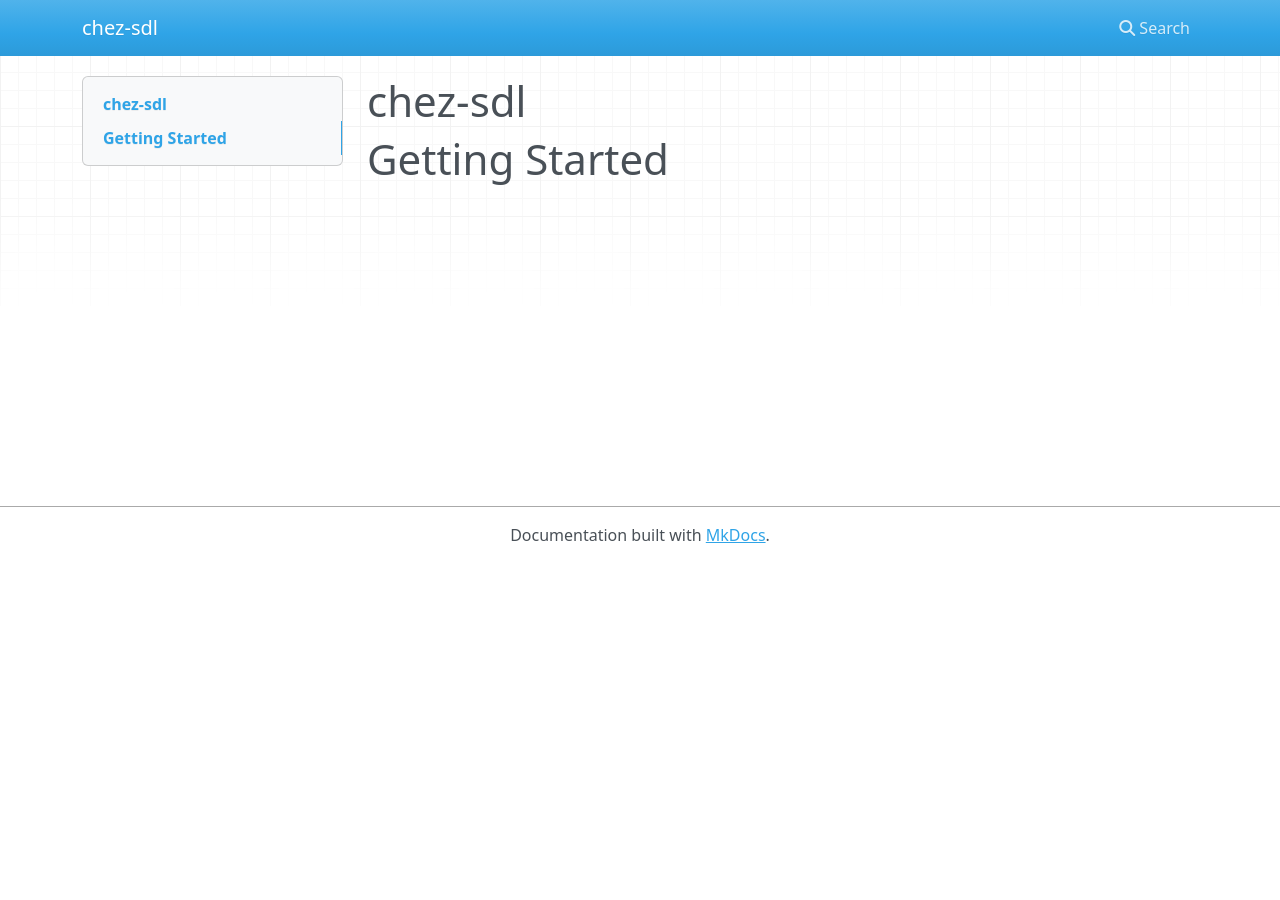
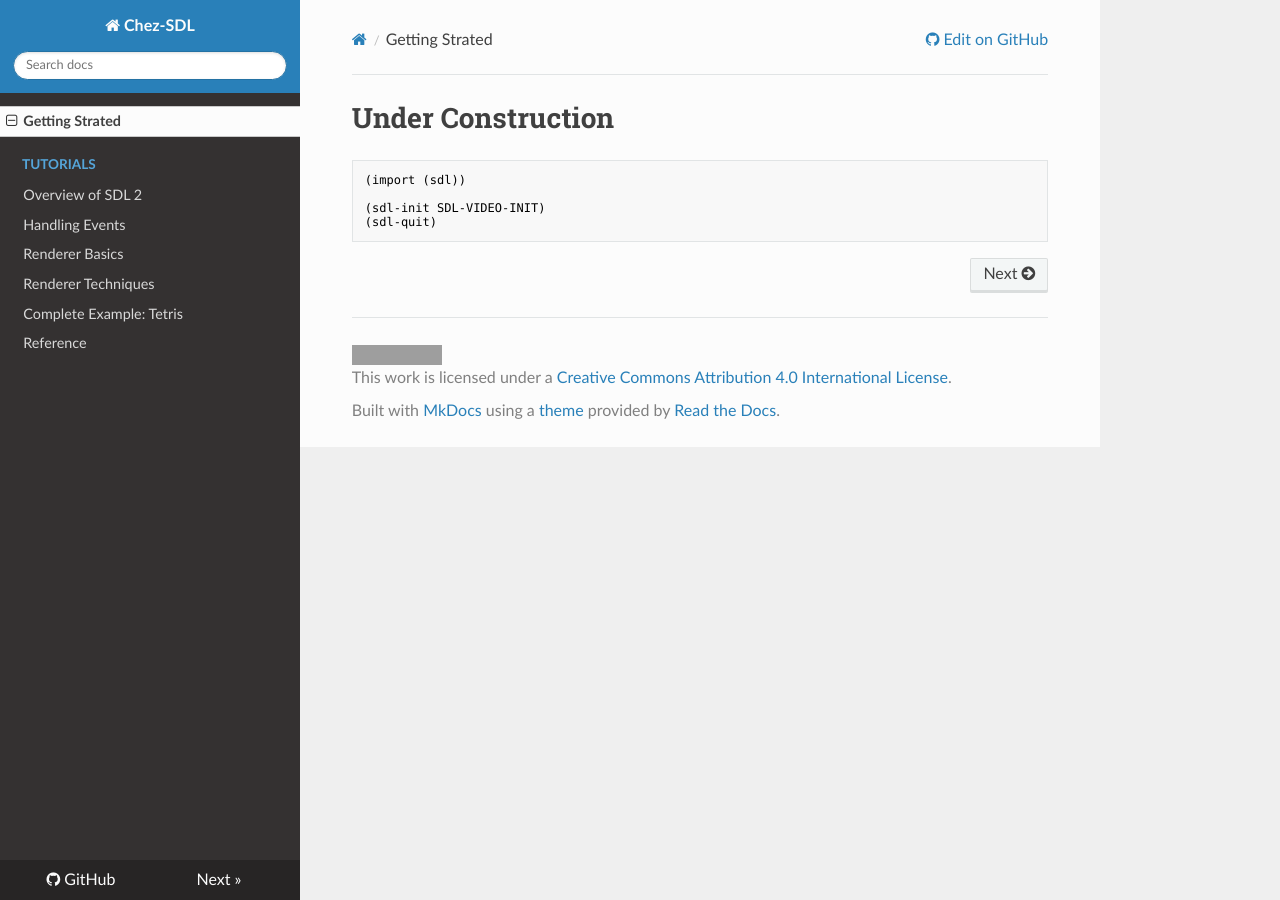
Before and after one commit to steven741/chez-sdl, an MkDocs documentation site: the page built from doc/docs/index.md, in a window 1280 px wide. Built offline with MkDocs 1.6.1, drawn with Linux system fonts in a browser that asks for light colours; nearby versions of some CDN libraries; old or Windows-style settings are respelled for this version of MkDocs; grey boxes are pictures that could not be loaded.

Commit message:
Large refactor

````diff
--- a/doc/docs/index.md
+++ b/doc/docs/index.md
@@ -1,3 +1,8 @@
-# chez-sdl
+# Under Construction
 
-# Getting Started
+```scheme
+(import (sdl))
+
+(sdl-init SDL-VIDEO-INIT)
+(sdl-quit)
+```
--- a/doc/mkdocs.yml
+++ b/doc/mkdocs.yml
@@ -1,3 +1,21 @@
-site_name: chez-sdl
+site_name: Chez-SDL
+site_author: Steven Watson
+repo_url: https://github.com/steven741/chez-sdl
+
+
 pages:
-    - Home: index.md
+    - 'Getting Strated': index.md
+
+    - Tutorials:
+      - 'Overview of SDL 2': 'tuts/sdl.md'
+      - 'Handling Events': 'tuts/events.md'
+      - 'Renderer Basics': 'tuts/renderer.md'
+      - 'Renderer Techniques': 'tuts/advanced-renderer.md'
+      - 'Complete Example: Tetris': 'tuts/tetris.md'
+
+    - Reference: ref.md
+
+
+theme: readthedocs
+
+copyright: <a rel="license" href="http://creativecommons.org/licenses/by/4.0/"><img alt="Creative Commons License" style="border-width:0" src="https://i.creativecommons.org/l/by/4.0/80x15.png" /></a><br />This work is licensed under a <a rel="license" href="http://creativecommons.org/licenses/by/4.0/">Creative Commons Attribution 4.0 International License</a>.
````
Also changed, not shown: doc/docs/ref.md (added, +11 -0 lines), doc/docs/tuts/advanced-renderer.md (added, +1 -0 lines), doc/docs/tuts/events.md (added, +1 -0 lines), doc/docs/tuts/renderer.md (added, +1 -0 lines), doc/docs/tuts/sdl.md (added, +1 -0 lines), doc/docs/tuts/tetris.md (added, +1 -0 lines), 9 other files.
